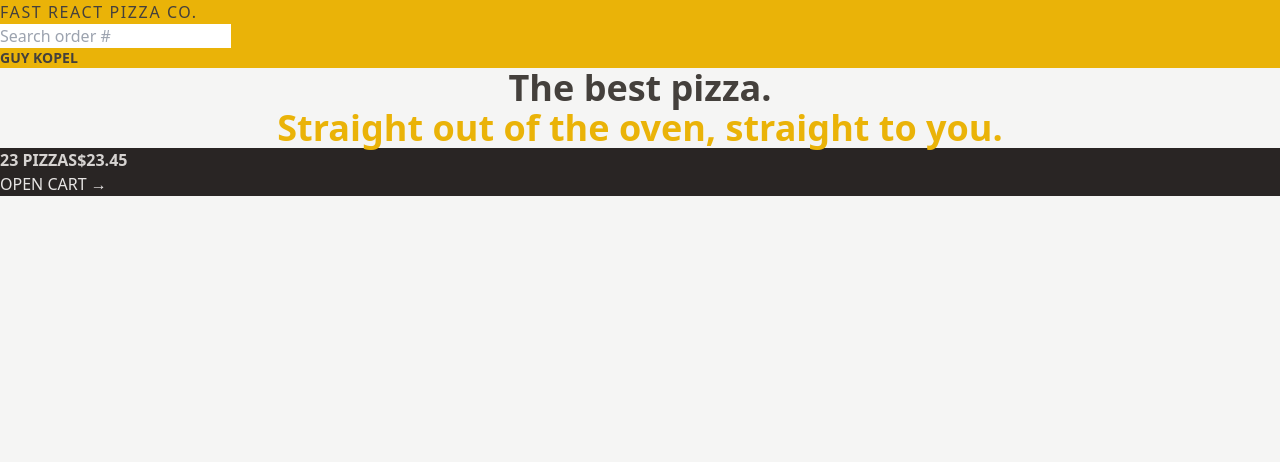
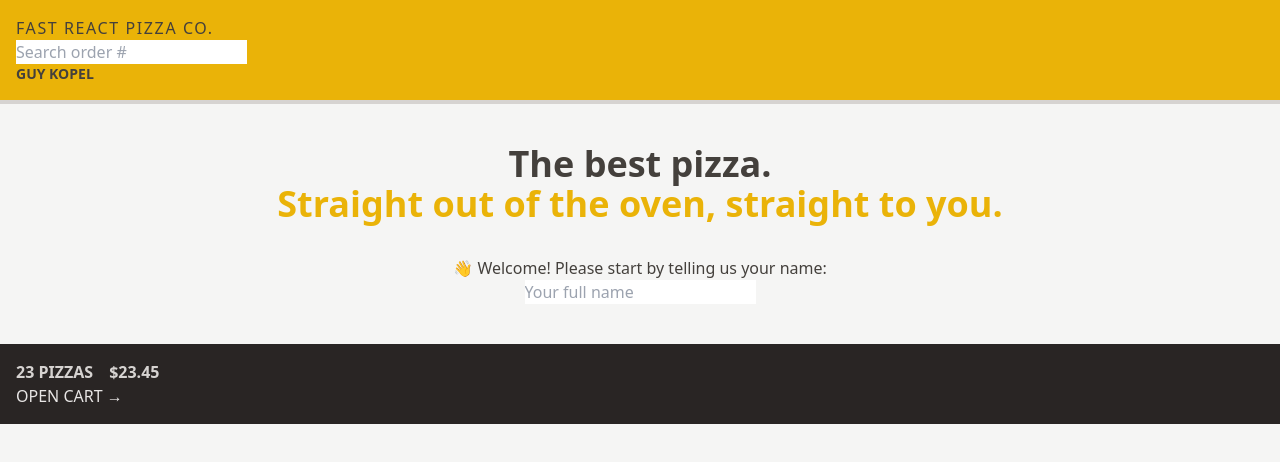
Before and after one commit to GuyKopel1568/Fast-react-pizza, a React (Vite) app: page / in a window 1280 px wide. Shown: the top 462 px of the page. Built offline with nearby package versions, Linux system fonts and the light colour scheme.

Commit message:
Box model - spacing, border, display

```diff
--- a/src/features/cart/CartOverview.jsx
+++ b/src/features/cart/CartOverview.jsx
@@ -2,8 +2,8 @@
 
 function CartOverview() {
   return (
-    <div className="bg-stone-800 uppercase text-stone-200">
-      <p className="font-semibold text-stone-300">
+    <div className="bg-stone-800 p-4 uppercase text-stone-200">
+      <p className="space-x-4 font-semibold text-stone-300">
         <span>23 pizzas</span>
         <span>$23.45</span>
       </p>
--- a/src/features/user/Username.jsx
+++ b/src/features/user/Username.jsx
@@ -3,4 +3,3 @@
 }
 
 export default Username;
-0
--- a/src/ui/Header.jsx
+++ b/src/ui/Header.jsx
@@ -4,7 +4,7 @@
 
 function Header() {
   return (
-    <header className="bg-yellow-500 uppercase">
+    <header className="border-b-4 border-stone-300 bg-yellow-500 px-4 py-4 uppercase">
       <Link to="/" className="tracking-widest">
         Fast React Pizza Co.
       </Link>
--- a/src/ui/Home.jsx
+++ b/src/ui/Home.jsx
@@ -1,13 +1,15 @@
+import CreateUser from "../features/user/CreateUser";
 function Home() {
   return (
-    <div>
-      <h1 className="text-center text-4xl font-semibold">
+    <div className="my-10 text-center">
+      <h1 className="mb-8 text-4xl font-semibold">
         The best pizza.
         <br />
         <span className="text-yellow-500">
           Straight out of the oven, straight to you.
         </span>
       </h1>
+      <CreateUser />
     </div>
   );
 }
```
